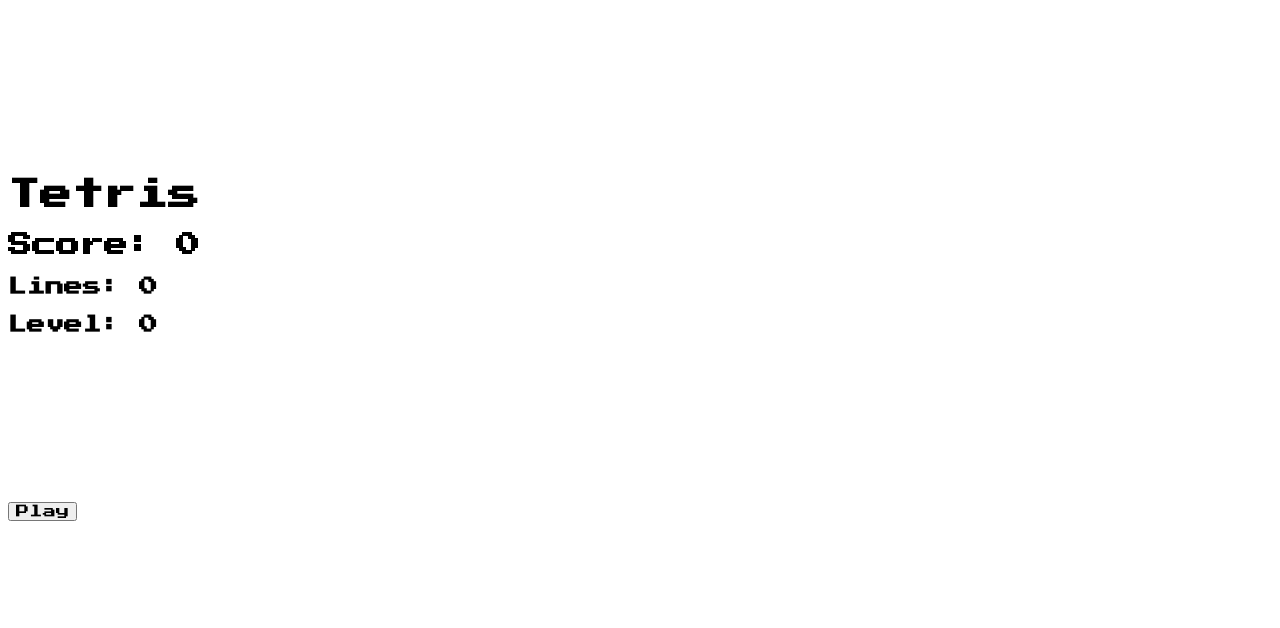
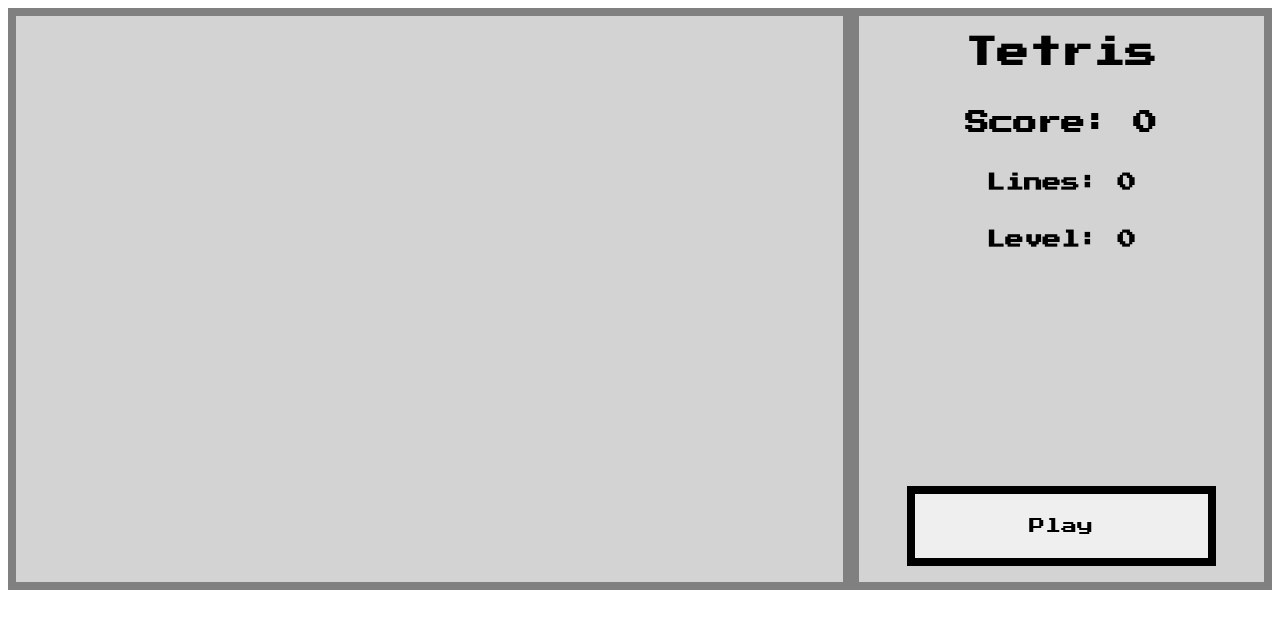
Before and after one commit to ekaramus/retro-games, a plain HTML site: page js/tetris-js/index.html in a window 1280 px wide. Drawn offline with Linux system fonts and the light colour scheme.

Commit message:
add basic retro styling

```diff
--- a/js/tetris-js/style.css
+++ b/js/tetris-js/style.css
@@ -1,3 +1,33 @@
 * {
     font-family: 'Press Start 2P', cursive;
+    text-align: center;
   }
+
+  .main-window {
+      display: grid;
+      grid-template-columns: 2fr 1fr;
+      background-color: lightgray;
+  }
+
+  .left-column {
+    border: 0.5rem solid gray;
+  }
+
+  .right-column {
+      display: flex;
+      flex-flow: column;
+      border: 0.5rem solid gray;
+  }
+
+  .game-stats{
+      display: flex;
+      flex-flow: column;
+  }
+
+  .btn-play {
+      padding: 1.5rem;
+      font-size: 1rem;
+      margin: 1rem 3rem;
+      cursor: pointer;
+      border: 0.5rem solid black;
+  }
```
